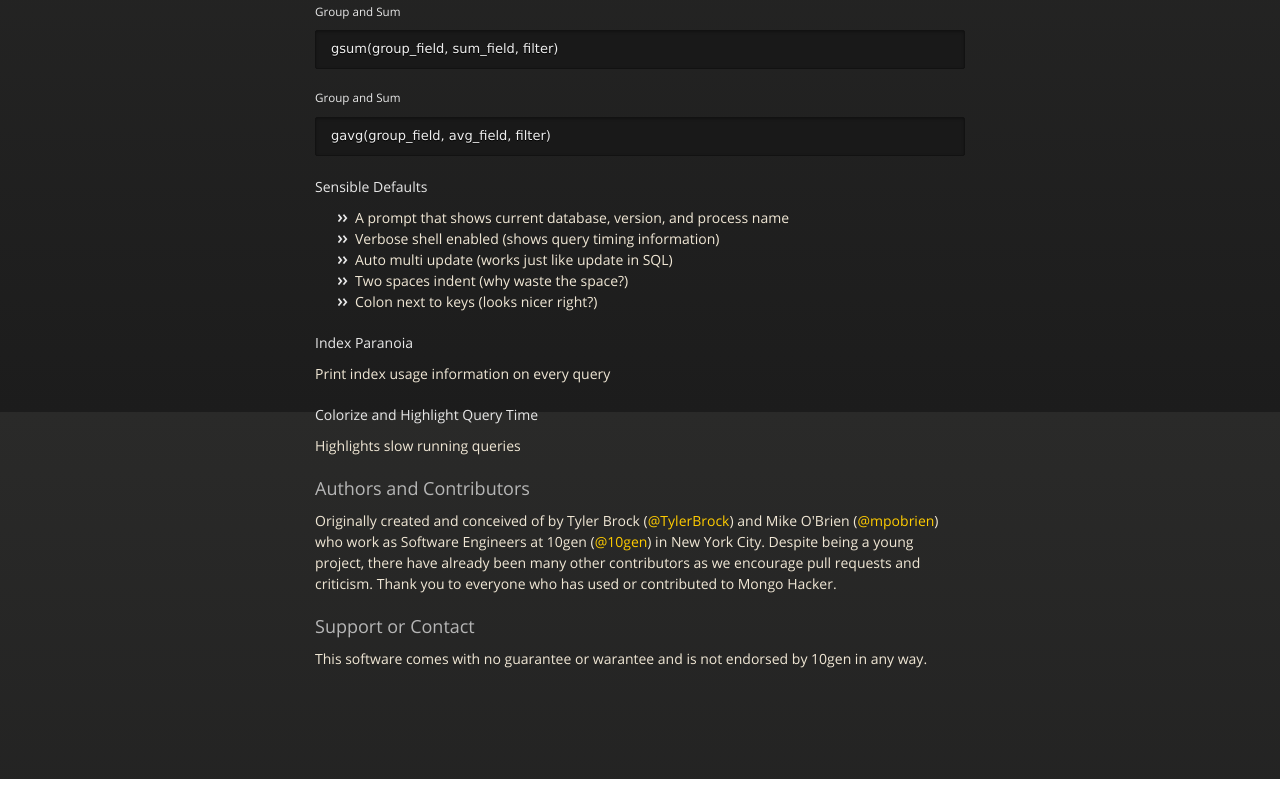
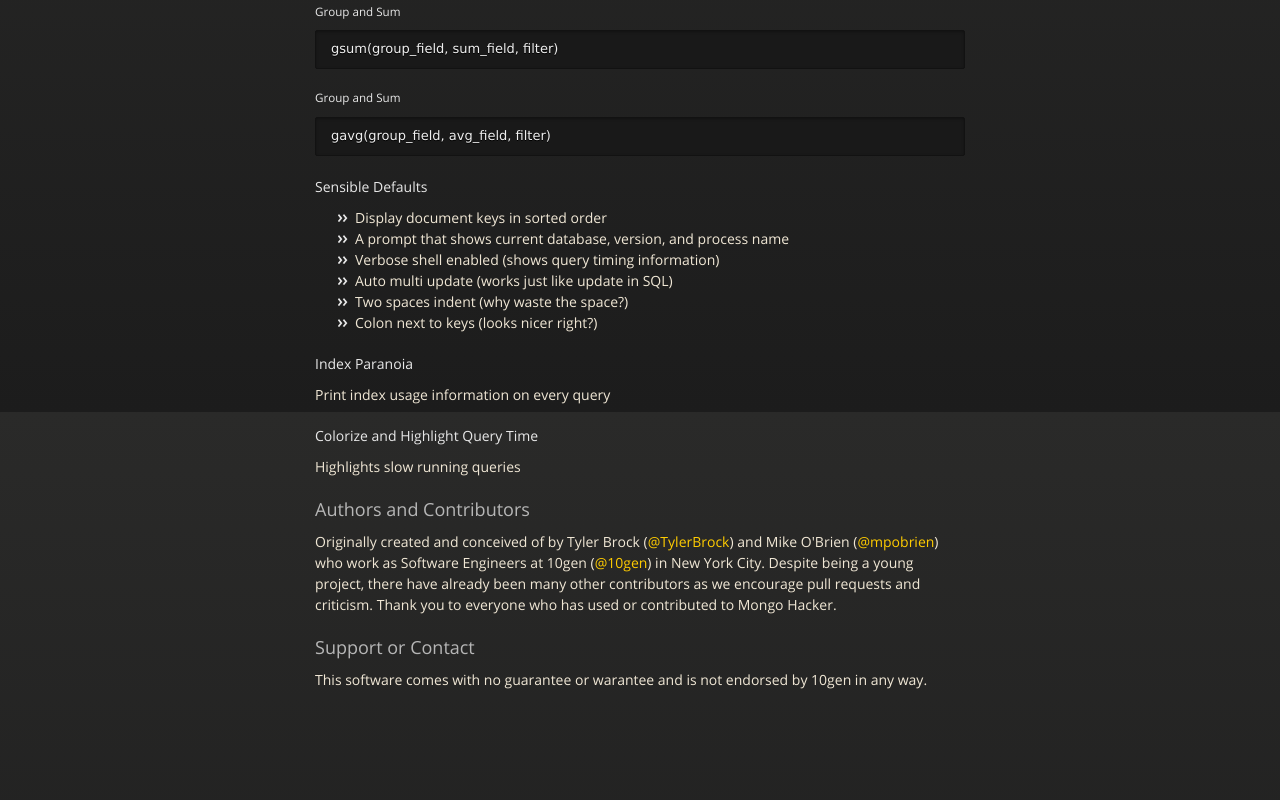
Before and after one commit to TylerBrock/mongo-hacker, a plain HTML site: page index.html in a window 1280 px wide. Shown: the part 1988-2788 px from the top of the page. Before the commit the page ends 2767 px from the top, so only its background shows below. Drawn offline with nearby package versions, Linux system fonts and the light colour scheme.

Commit message:
Update index.html

```diff
--- a/index.html
+++ b/index.html
@@ -108,6 +108,7 @@
 
 <h4>Sensible Defaults</h4>
 <ul>
+  <li>Display document keys in sorted order</li>
   <li>A prompt that shows current database, version, and process name</li>
   <li>Verbose shell enabled (shows query timing information)</li>
   <li>Auto multi update (works just like update in SQL)</li>
```
